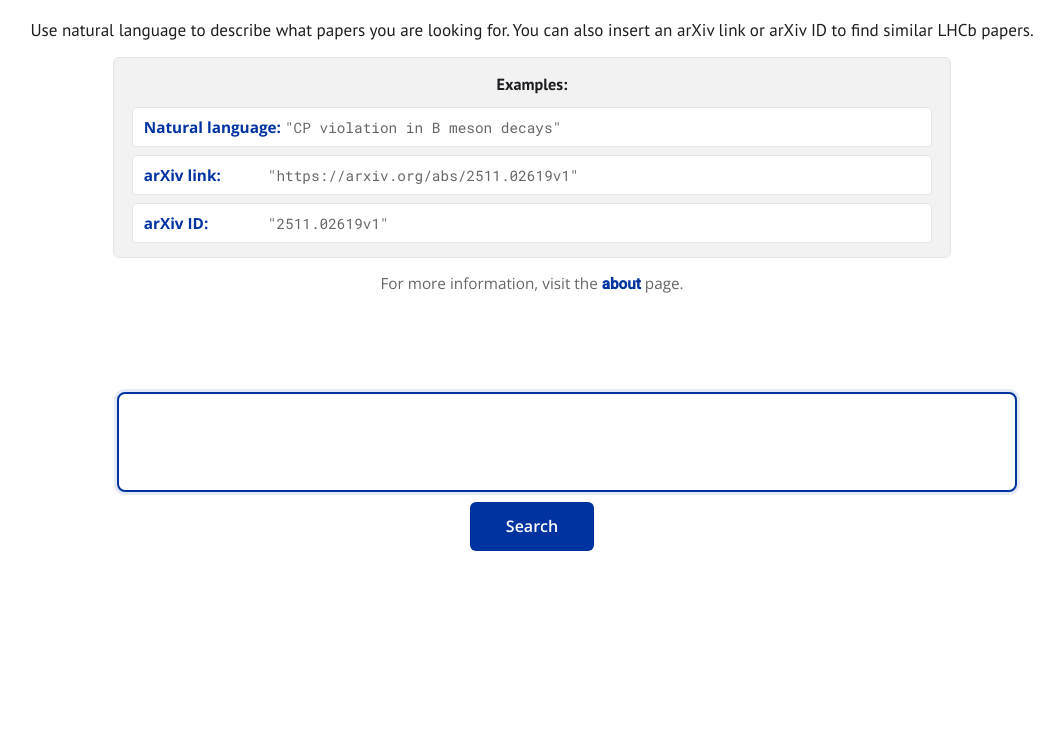
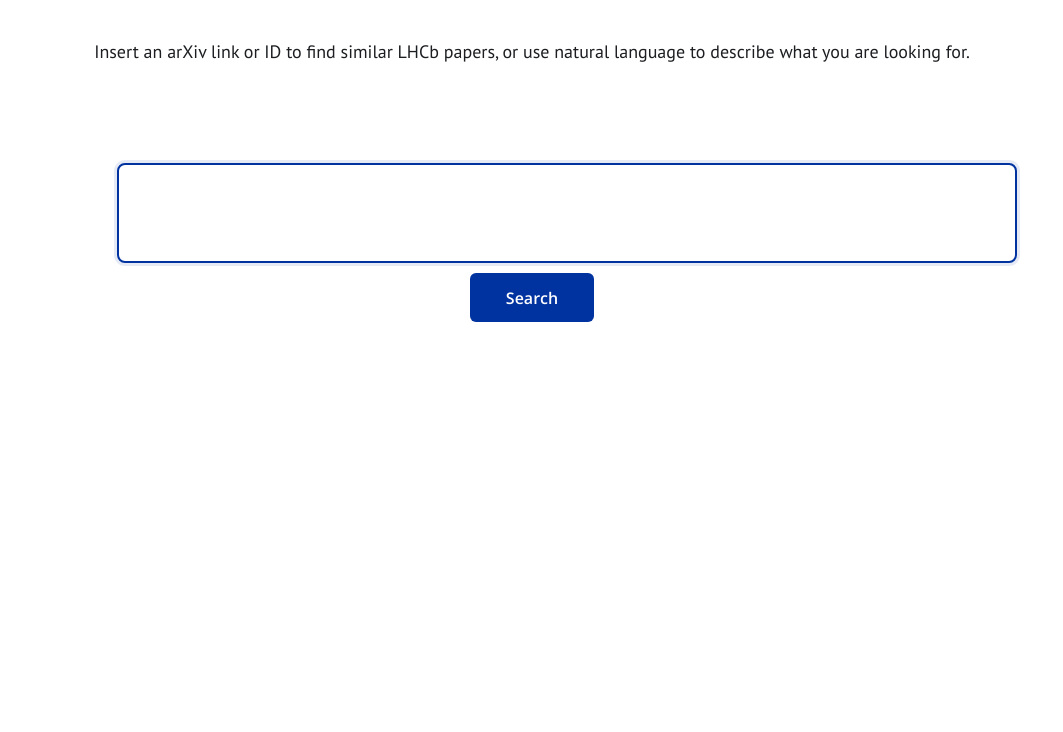
Before and after one commit to MohamedElashri/lhcbfinder, a Flask app: page / in a window 1280 px wide. Shown: the part 98-830 px from the top of the page, without its empty margins (108-1171 px from the left). Run offline with Flask 3, Linux system fonts and the light colour scheme.

Commit message:
Revert "Improve Landing Page UX and Fix arXiv Abstract Fetching"

```diff
--- a/website/app.py
+++ b/website/app.py
@@ -92,30 +92,12 @@ def search():
     # Check if query is an arXiv identifier
     arxiv_id = parse_arxiv_identifier(query)
     if arxiv_id:
-        try:
-            print(f"Processing arXiv ID: {arxiv_id}", flush=True)
-            # Try to fetch from index
-            fetch_result = index.fetch([arxiv_id])
-            print(f"Fetch result: {fetch_result}", flush=True)
-            matches = fetch_result.vectors if hasattr(fetch_result, 'vectors') else {}
-            print(f"Number of matches found in index: {len(matches)}", flush=True)
-
-            if len(matches) == 0:
-                # Paper not in database, fetch abstract from arXiv
-                print(f"Paper not in database. Fetching abstract from arXiv...", flush=True)
-                abstract = fetch_abstract(f"https://arxiv.org/abs/{arxiv_id}")
-                print(f"Abstract fetched successfully. Length: {len(abstract)}", flush=True)
-                embed = model.encode([abstract])[0].tolist()
-                print(f"Embedding created. Searching for similar papers...", flush=True)
-                return get_matches_initial(index, K, vector=embed, exclude=arxiv_id)
-
-            print(f"Paper found in database. Returning similar papers...", flush=True)
-            return get_matches_initial(index, K, id=arxiv_id, exclude=arxiv_id)
-        except Exception as e:
-            import traceback
-            print(f"Error processing arXiv ID {arxiv_id}: {e}", flush=True)
-            print(f"Traceback: {traceback.format_exc()}", flush=True)
-            return error(f"Could not process arXiv paper {arxiv_id}. Please verify the ID is correct.")
+        matches = index.fetch([arxiv_id])["vectors"]
+        if len(matches) == 0:
+            abstract = fetch_abstract(f"https://arxiv.org/abs/{arxiv_id}")
+            embed = model.encode([abstract])[0].tolist()
+            return get_matches_initial(index, K, vector=embed, exclude=arxiv_id)
+        return get_matches_initial(index, K, id=arxiv_id, exclude=arxiv_id)
 
     # Clean and validate query
     clean_query = query_processor.clean_query(query)
--- a/website/static/styles.css
+++ b/website/static/styles.css
@@ -267,82 +267,9 @@ p, a {
     font-family: 'PT Sans', sans-serif;
     text-align: center;
     color: var(--text-color);
-    margin: 1rem auto 0.5rem auto;
+    margin: 2rem auto;
     max-width: 90%;
-    line-height: 1.5;
-    font-size: 0.95rem;
-}
-
-#examples {
-    max-width: 800px;
-    margin: 0.75rem auto;
-    padding: 0.75rem 1rem;
-    background-color: var(--toggle-background);
-    border-radius: 6px;
-    border: 1px solid var(--border-color);
-}
-
-.example-label {
-    font-family: 'PT Sans', sans-serif;
-    font-size: 0.9rem;
-    font-weight: 600;
-    color: var(--text-color);
-    margin-bottom: 0.5rem;
-    text-align: center;
-}
-
-.example-item {
-    padding: 0.4rem 0.6rem;
-    margin-bottom: 0.4rem;
-    background-color: var(--background-color);
-    border-radius: 4px;
-    border: 1px solid var(--border-color);
-    transition: all 0.2s ease;
-    font-size: 0.85rem;
-}
-
-.example-item:last-child {
-    margin-bottom: 0;
-}
-
-.example-item:hover {
-    box-shadow: 0 2px 8px rgba(0, 0, 0, 0.1);
-    transform: translateY(-1px);
-}
-
-.example-item strong {
-    font-family: 'Open Sans', sans-serif;
-    font-size: 0.85rem;
-    color: var(--cern-blue);
-    display: inline-block;
-    min-width: 120px;
-}
-
-.example-text {
-    font-family: 'Roboto Mono', monospace;
-    font-size: 0.8rem;
-    color: var(--text-color-secondary);
-}
-
-#about-link {
-    font-family: 'Open Sans', sans-serif;
-    text-align: center;
-    color: var(--text-color-secondary);
-    margin: 0.5rem auto 1rem auto;
-    max-width: 90%;
-    font-size: 0.85rem;
-}
-
-#about-link a {
-    color: var(--cern-blue);
-    text-decoration: none;
-    font-weight: 600;
-    transition: color 0.2s ease;
-}
-
-#about-link a:hover {
-    color: var(--cern-light-blue);
-    text-decoration: underline;
+    line-height: 1.8;
 }
 
 .highlight-text {
@@ -556,6 +483,28 @@ p, a {
     color: var(--text-color);
 }
 
+#tip {
+    font-family: 'PT Sans', sans-serif;
+    text-align: center;
+    color: var(--text-color);
+    margin: 2rem auto;
+    max-width: 90%;
+    line-height: 1.8;
+}
+
+.highlight-text {
+    font-size: 1.25rem;
+    font-weight: 600;
+    color: var(--cern-blue);
+}
+
+.text-or {
+    font-size: 1.1rem;
+    color: var(--text-color-secondary);
+    display: inline-block;
+    margin: 0.5rem 0;
+}
+
 #error_container {
     display: none;
     margin-bottom: 50px;
@@ -961,33 +910,6 @@ p, a {
         width: 100%;
         font-size: 16px;
         padding: 0.75rem;
-    }
-
-    #examples {
-        padding: 0.5rem 0.75rem;
-        margin: 0.5rem auto;
-    }
-
-    .example-label {
-        font-size: 0.85rem;
-        margin-bottom: 0.4rem;
-    }
-
-    .example-item {
-        padding: 0.35rem 0.5rem;
-        margin-bottom: 0.3rem;
-        font-size: 0.8rem;
-    }
-
-    .example-item strong {
-        display: block;
-        min-width: auto;
-        margin-bottom: 0.15rem;
-        font-size: 0.8rem;
-    }
-
-    .example-text {
-        font-size: 0.75rem;
     }
 
     .highlight-text {
--- a/website/templates/index.html
+++ b/website/templates/index.html
@@ -100,22 +100,7 @@
             </div>
         </div>
 
-        <p id="tip">Use natural language to describe what papers you are looking for. You can also insert an arXiv link or arXiv ID to find similar LHCb papers.</p>
-
-    <div id="examples">
-        <p class="example-label">Examples:</p>
-        <div class="example-item">
-            <strong>Natural language:</strong> <span class="example-text">"CP violation in B meson decays"</span>
-        </div>
-        <div class="example-item">
-            <strong>arXiv link:</strong> <span class="example-text">"https://arxiv.org/abs/2511.02619v1"</span>
-        </div>
-        <div class="example-item">
-            <strong>arXiv ID:</strong> <span class="example-text">"2511.02619v1"</span>
-        </div>
-    </div>
-
-    <p id="about-link">For more information, visit the <a href="/about">about</a> page.</p>
+        <p id="tip">Insert an arXiv link or ID to find similar LHCb papers, or use natural language to describe what you are looking for.</p>
 
         <div id="loading_container" style="display: none;">
             <span class="dot"></span>
@@ -126,7 +111,7 @@
         <div id="container">
             <form id="search_form" onsubmit="performSearch(); return false;">
                 <textarea id="query_field" class="placeholder_hidden" name="query" autocapitalize="off"
-                    placeholder='Try "CP violation", "https://arxiv.org/abs/2511.02619v1", or "2511.02619v1"'></textarea>
+                    placeholder='Try "CP violation" or "2409.03496"'></textarea>
                 <button id="search_button" type="submit">Search</button>
             </form>
 
```
Also changed, not shown: website/helpers.py (+12 -34 lines).
